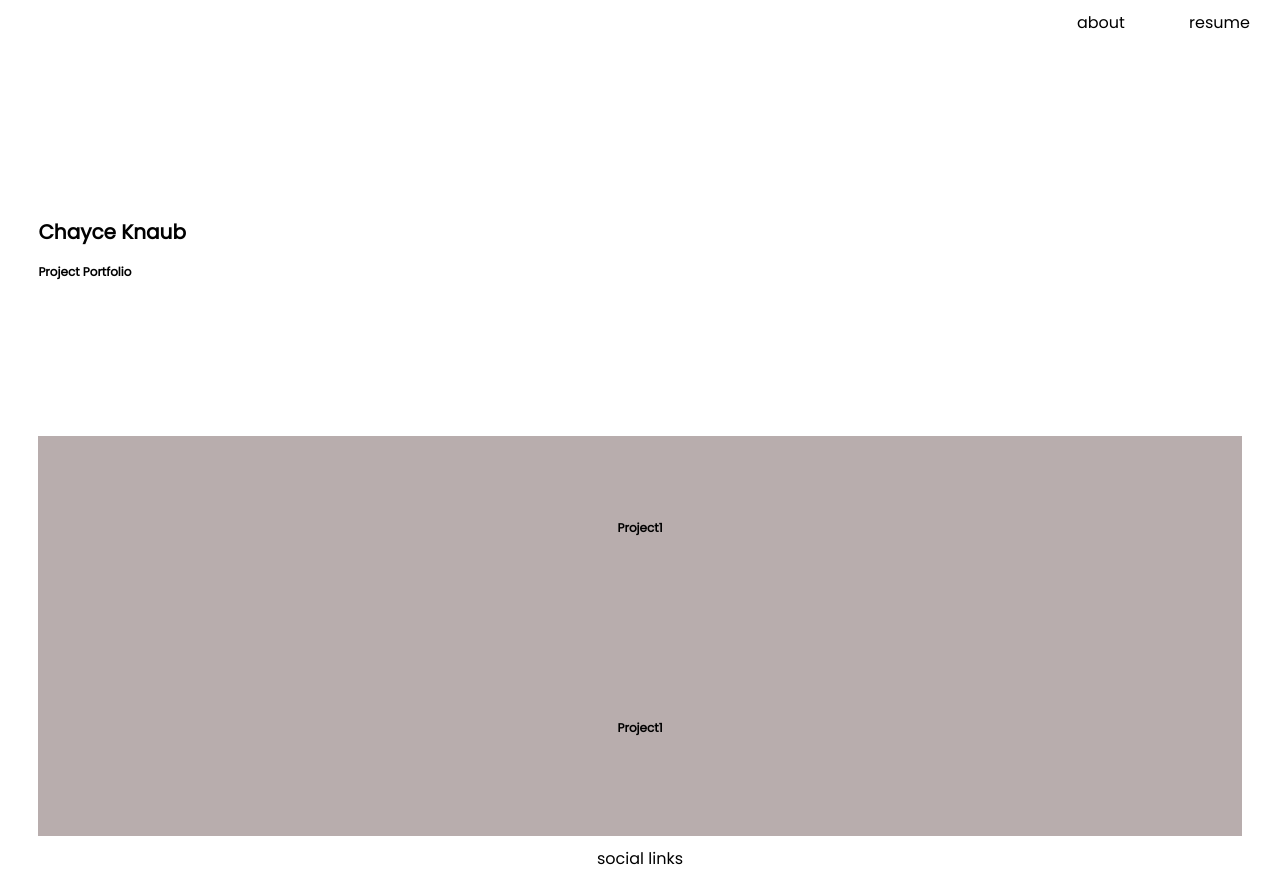
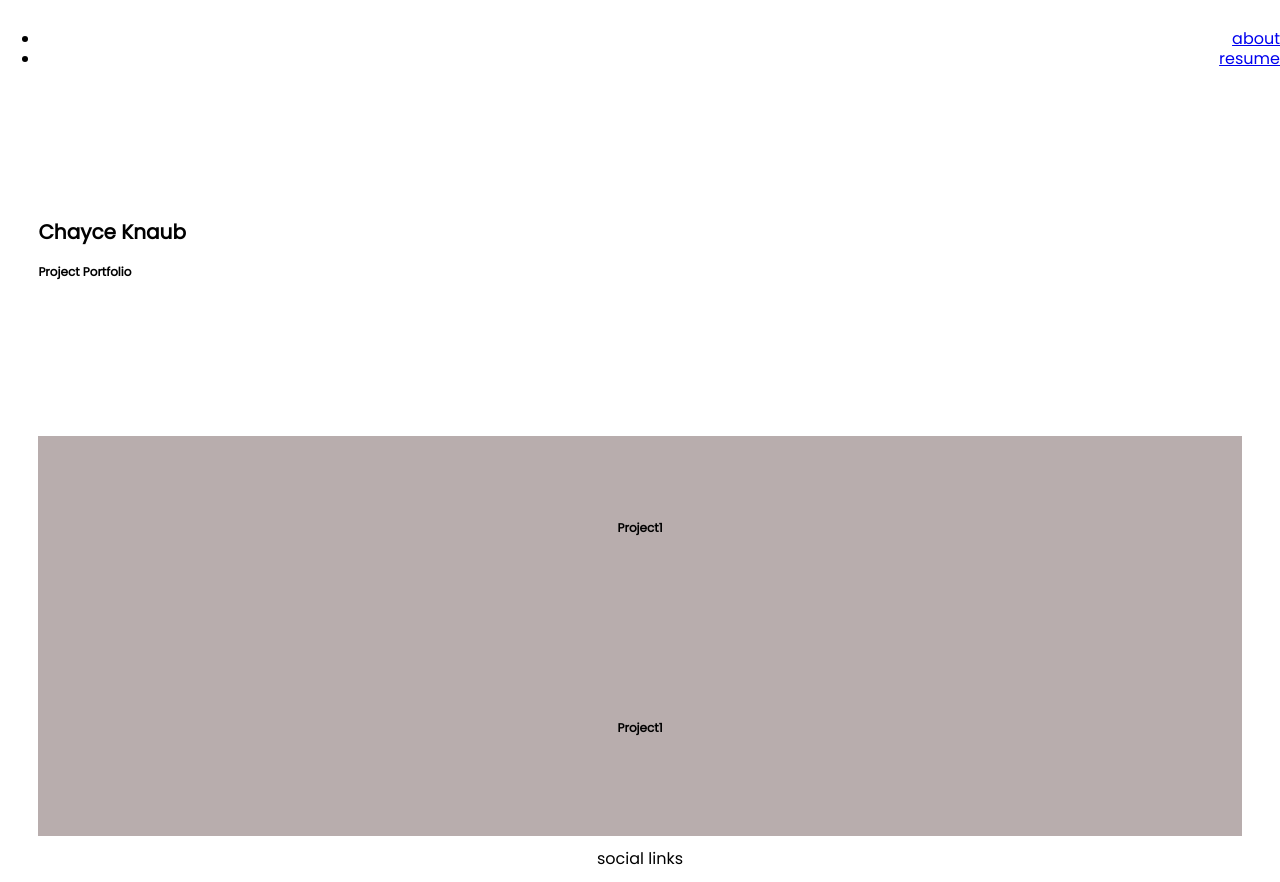
Before and after one commit to challey17/Portfolio, a plain HTML site: page index.html in a window 1280 px wide. Drawn offline with nearby package versions, Linux system fonts and the light colour scheme.

Commit message:
added pages

```diff
--- a/index.html
+++ b/index.html
@@ -16,8 +16,10 @@
   </head>
   <body>
     <nav role="navigation">
-      <span>about</span>
-      <span>resume</span>
+      <ul>
+        <li><a href="about.html">about</a></li>
+        <li><a href="resume.html">resume</a></li>
+      </ul>
     </nav>
     <main role="main">
       <header role="banner">
```
Also changed, not shown: about.html (added), resume.html (added).
